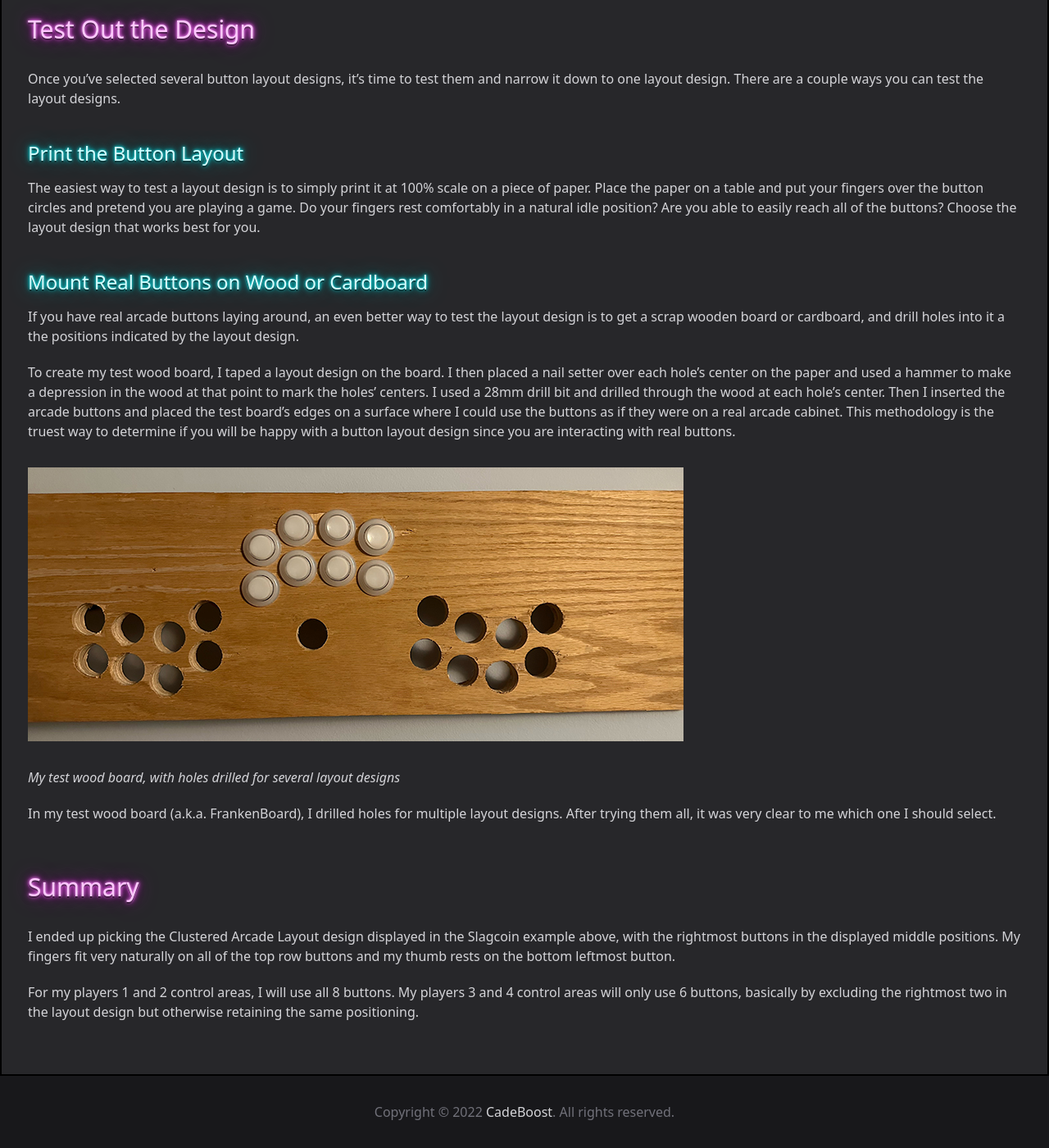
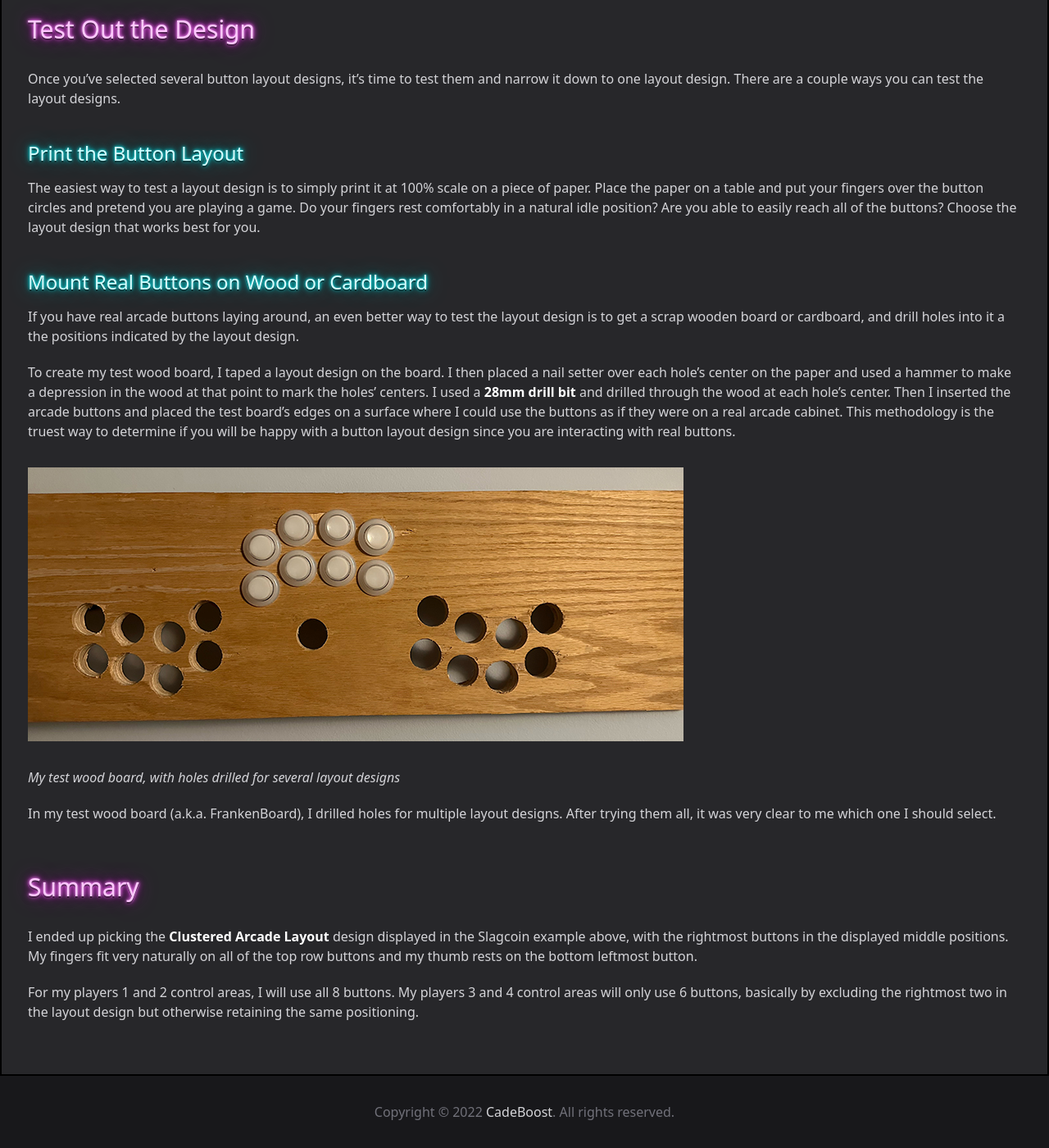
Before and after one commit to CadeBoost/cadeboost.github.io, a Jekyll site: the page built from _posts/2023-01-04-planning-a-joystick-button-layout.md, in a window 1280 px wide and 1400 px high, scrolled down 1496 px. Shown: the whole window at 82% size. Built offline with Jekyll 4.4.1, drawn with Linux system fonts in a browser that asks for light colours; our own code applies the rules of GitHub Pages for plain Markdown files.

Commit message:
Tweaked some content.

```diff
--- a/_posts/2023-01-04-planning-a-joystick-button-layout.md
+++ b/_posts/2023-01-04-planning-a-joystick-button-layout.md
@@ -40,7 +40,7 @@ The easiest way to test a layout design is to simply print it at 100% scale on a
 
 If you have real arcade buttons laying around, an even better way to test the layout design is to get a scrap wooden board or cardboard, and drill holes into it a the positions indicated by the layout design.
 
-To create my test wood board, I taped a layout design on the board.  I then placed a nail setter over each hole's center on the paper and used a hammer to make a depression in the wood at that point to mark the holes' centers.  I used a 28mm drill bit and drilled through the wood at each hole's center.  Then I inserted the arcade buttons and placed the test board's edges on a surface where I could use the buttons as if they were on a real arcade cabinet.  This methodology is the truest way to determine if you will be happy with a button layout design since you are interacting with real buttons.
+To create my test wood board, I taped a layout design on the board.  I then placed a nail setter over each hole's center on the paper and used a hammer to make a depression in the wood at that point to mark the holes' centers.  I used a **28mm drill bit** and drilled through the wood at each hole's center.  Then I inserted the arcade buttons and placed the test board's edges on a surface where I could use the buttons as if they were on a real arcade cabinet.  This methodology is the truest way to determine if you will be happy with a button layout design since you are interacting with real buttons.
 
 ![Test Wood board](/assets/images/posts/2023-01-04-test-wood-board.jpg)
 
@@ -50,6 +50,6 @@ In my test wood board (a.k.a. FrankenBoard), I drilled holes for multiple layout
 
 ## Summary
 
-I ended up picking the Clustered Arcade Layout design displayed in the Slagcoin example above, with the rightmost buttons in the displayed middle positions.  My fingers fit very naturally on all of the top row buttons and my thumb rests on the bottom leftmost button.
+I ended up picking the **Clustered Arcade Layout** design displayed in the Slagcoin example above, with the rightmost buttons in the displayed middle positions.  My fingers fit very naturally on all of the top row buttons and my thumb rests on the bottom leftmost button.
 
 For my players 1 and 2 control areas, I will use all 8 buttons.  My players 3 and 4 control areas will only use 6 buttons, basically by excluding the rightmost two in the layout design but otherwise retaining the same positioning.
```
Also changed, not shown: _posts/2022-10-16-inspiration-and-overall-design.md (+2 -0 lines).
